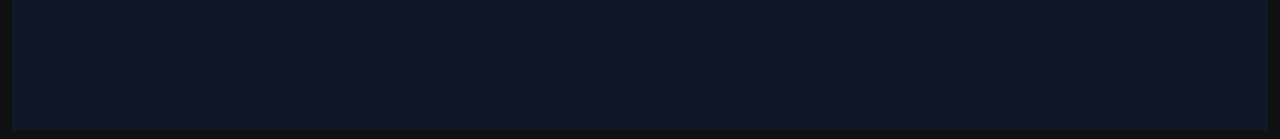
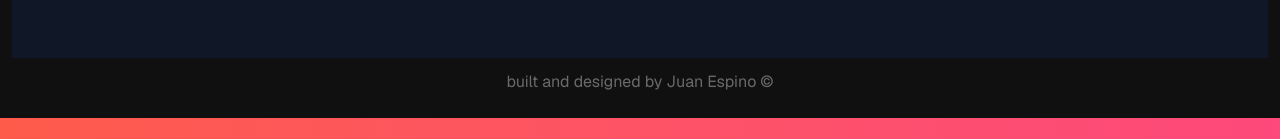
Before and after one commit to Juan-Espino/stepovers, a Next.js app: page / in a window 1280 px wide. Shown: the part 670-809 px from the top of the page. Built offline with nearby package versions, Linux system fonts and the light colour scheme; no server answers.

Commit message:
added missing page

```diff
--- /dev/null
+++ b/src/app/_footer/footer.tsx
@@ -0,0 +1,8 @@
+export default function Footer() {
+  return (
+    <div className="text-grey mt-auto flex flex-col items-center gap-6">
+      <p>{"built and designed by Juan Espino \u00A9"}</p>
+      <span className="from-red-start to-red-end h-6 w-screen bg-linear-to-r" />
+    </div>
+  );
+}
```
